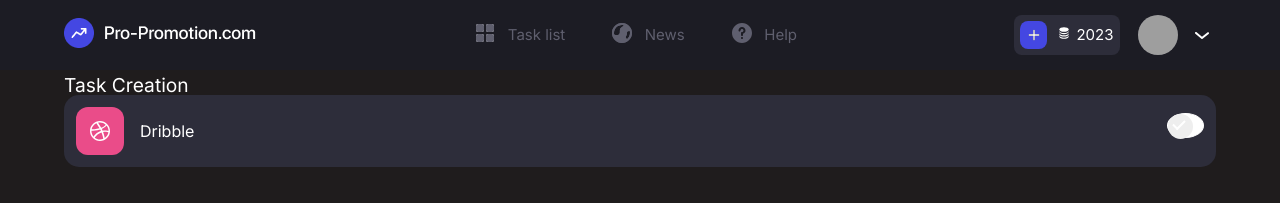
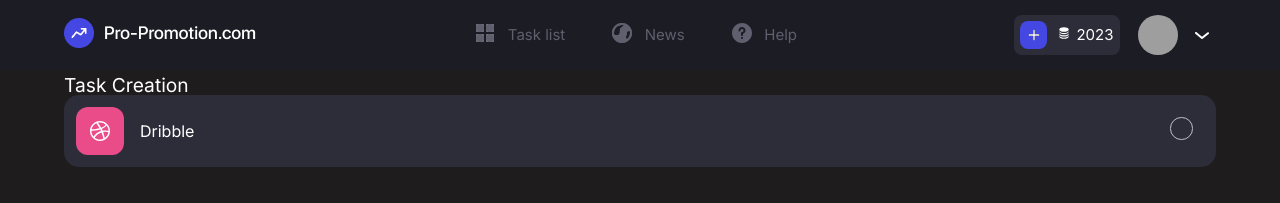
Before and after one commit to devdahcoder/webservice, a React (Create React App) app: page /create-task in a window 1280 px wide. Shown: the top 203 px of the page. Built offline with nearby package versions, Linux system fonts and the light colour scheme; grey boxes are pictures that could not be loaded.

Commit message:
Feat : added checkbox in create task page

```diff
--- a/src/Pages/CreateTask/CreateTask.js
+++ b/src/Pages/CreateTask/CreateTask.js
@@ -32,10 +32,10 @@ const CreateTask = () => {
                                     </div>
 
                                     <div className="social-media-checkbox-container">
-                                        <label className="payment-label">
-                                            <input type="checkbox" />
-                                            <span className="checkmark"></span>
-                                        </label>
+
+                                        <input type="checkbox" name="" id=""/>
+                                        <label htmlFor=""></label>
+
                                     </div>
                                 </div>
 
--- a/src/Pages/CreateTask/createtask.css
+++ b/src/Pages/CreateTask/createtask.css
@@ -73,87 +73,66 @@
   padding: 1em;
 }
 
-.task-create-container .task-create-display .task-create-form-container .task-create-form-display form .select-social-media-display .social-media-checkbox-display .social-media-checkbox-container {
+.task-create-container .task-create-display .task-create-form-container .task-create-form-display form .select-social-media-display .social-media-checkbox-display .social-media-checkbox-container input[type="checkbox"] {
   position: relative;
-}
-
-.task-create-container .task-create-display .task-create-form-container .task-create-form-display form .select-social-media-display .social-media-checkbox-display .social-media-checkbox-container .payment-label {
-  display: block;
-  position: relative;
-  padding-left: 35px;
-  margin-bottom: 12px;
+  width: 1.5em;
+  height: 1.5em;
+  color: #363839;
+  border: 1px solid #bdc1c6;
+  border-radius: 4px;
+  appearance: none;
+  outline: 0;
   cursor: pointer;
-  font-size: 22px;
-  user-select: none;
+  transition: background 175ms cubic-bezier(0.1, 0.1, 0.25, 1);
   border-radius: 50%;
 }
 
-.task-create-container .task-create-display .task-create-form-container .task-create-form-display form .select-social-media-display .social-media-checkbox-display .social-media-checkbox-container .payment-label input {
+.task-create-container .task-create-display .task-create-form-container .task-create-form-display form .select-social-media-display .social-media-checkbox-display .social-media-checkbox-container input[type="checkbox"]::before {
   position: absolute;
+  content: '';
+  display: block;
+  top: 0.5px;
+  left: 5px;
+  width: 7px;
+  height: 12px;
+  border-style: solid;
+  border-color: #ffffff;
+  border-width: 0 2px 2px 0;
+  transform: rotate(45deg);
   opacity: 0;
-  cursor: pointer;
-  height: 0;
-  width: 0;
-  border-radius: 50%;
 }
 
-.task-create-container .task-create-display .task-create-form-container .task-create-form-display form .select-social-media-display .social-media-checkbox-display .social-media-checkbox-container .payment-label input:checked ~ .checkmark {
-  background: linear-gradient(270deg, #8743FF, #4136F1);
-  box-shadow: 0px 15px 30px rgba(20, 102, 204, 0.16);
-  border-radius: 50%;
+.task-create-container .task-create-display .task-create-form-container .task-create-form-display form .select-social-media-display .social-media-checkbox-display .social-media-checkbox-container input[type="checkbox"]:checked {
+  color: #ffffff;
+  background: #50D86A;
+  background: #50D86A;
 }
 
-.task-create-container .task-create-display .task-create-form-container .task-create-form-display form .select-social-media-display .social-media-checkbox-display .social-media-checkbox-container .payment-label input:checked ~ .checkmark::after {
-  display: block;
+.task-create-container .task-create-display .task-create-form-container .task-create-form-display form .select-social-media-display .social-media-checkbox-display .social-media-checkbox-container input[type="checkbox"]:checked::before {
+  opacity: 1;
 }
 
-.task-create-container .task-create-display .task-create-form-container .task-create-form-display form .select-social-media-display .social-media-checkbox-display .social-media-checkbox-container .payment-label .checkmark {
-  position: absolute;
-  top: 0;
-  left: 0;
-  height: 25px;
-  width: 25px;
-  background-color: #eee;
-  border-radius: 50%;
-}
-
-.task-create-container .task-create-display .task-create-form-container .task-create-form-display form .select-social-media-display .social-media-checkbox-display .social-media-checkbox-container .payment-label .checkmark::after {
-  left: 9px;
-  top: 5px;
-  width: 5px;
-  height: 10px;
-  border: solid white;
-  border-width: 0 3px 3px 0;
-  transform: rotate(45deg);
-  content: "";
-  position: absolute;
-  display: none;
+.task-create-container .task-create-display .task-create-form-container .task-create-form-display form .select-social-media-display .social-media-checkbox-display .social-media-checkbox-container input[type="checkbox"]:checked ~ label::before {
+  clip-path: polygon(0 0, 100% 0, 100% 100%, 0 100%);
 }
 
 .task-create-container .task-create-display .task-create-form-container .task-create-form-display form .select-social-media-display .social-media-checkbox-display .social-media-checkbox-container label {
-  background-color: white;
-  border: 1px solid white;
-  border-radius: 50%;
+  position: relative;
   cursor: pointer;
-  height: 25px;
-  left: 0;
-  position: absolute;
-  top: 0;
-  width: 25px;
+  font-size: 1.5em;
+  font-weight: 600;
+  padding: 0 0.25em 0;
+  user-select: none;
 }
 
-.task-create-container .task-create-display .task-create-form-container .task-create-form-display form .select-social-media-display .social-media-checkbox-display .social-media-checkbox-container label::after {
-  border: 2px solid #fff;
-  border-top: none;
-  border-right: none;
-  content: "";
-  height: 5px;
-  left: 5px;
-  opacity: 0;
+.task-create-container .task-create-display .task-create-form-container .task-create-form-display form .select-social-media-display .social-media-checkbox-display .social-media-checkbox-container label::before {
   position: absolute;
-  top: 6.5px;
-  transform: rotate(-45deg);
-  width: 10px;
-  opacity: 1;
+  content: attr(data-content);
+  color: #9c9e9f;
+  clip-path: polygon(0 0, 0 0, 0% 100%, 0 100%);
+  text-decoration: line-through;
+  text-decoration-thickness: 3px;
+  text-decoration-color: black;
+  transition: clip-path 200ms cubic-bezier(0.25, 0.46, 0.45, 0.94);
 }
 /*# sourceMappingURL=createtask.css.map */
--- a/src/Pages/CreateTask/createtask.scss
+++ b/src/Pages/CreateTask/createtask.scss
@@ -83,88 +83,155 @@
                             }
 
                             .social-media-checkbox-container {
+                                // position: relative;
+
+
+
+
+                                input[type="checkbox"] {
                                     position: relative;
+                                    width: 1.5em;
+                                    height: 1.5em;
+                                    color: #363839;
+                                    border: 1px solid #bdc1c6;
+                                    border-radius: 4px;
+                                    appearance: none;
+                                    outline: 0;
+                                    cursor: pointer;
+                                    transition: background 175ms cubic-bezier(0.1, 0.1, 0.25, 1);
+                                    border-radius: 50%;
+                                    &::before {
+                                      position: absolute;
+                                      content: '';
+                                      display: block;
+                                      top: 0.5px;
+                                      left: 5px;
+                                      width: 7px;
+                                      height: 12px;
+                                      border-style: solid;
+                                      border-color: #ffffff;
+                                      border-width: 0 2px 2px 0;
+                                      transform: rotate(45deg);
+                                      opacity: 0;
+                                    }
+                                    &:checked {
+                                      color: #ffffff;
+                                      background: #50D86A;
 
-                                .payment-label {
-                                    display: block;
-                                    position: relative;
-                                    padding-left: 35px;
-                                    margin-bottom: 12px;
-                                    cursor: pointer;
-                                    font-size: 22px;
-                                    user-select: none;
-                                    border-radius: 50%;
+                                      background: #50D86A;
 
-                                    input {
-                                        position: absolute;
-                                        opacity: 0;
-                                        cursor: pointer;
-                                        height: 0;
-                                        width: 0;
-                                        border-radius: 50%;
-
-                                        &:checked ~ .checkmark{
-                                            background: linear-gradient(270deg, #8743FF, #4136F1);
-                                            box-shadow: 0px 15px 30px rgba(20,102,204,0.16);
-                                            border-radius: 50%;
-
-                                            &::after {
-                                                display: block;
+                                      &::before {
+                                        opacity: 1;
+                                      }
+                                      ~ label::before {
+                                        clip-path: polygon(0 0, 100% 0, 100% 100%, 0 100%);
                                       }
                                     }
                                   }
-                                    .checkmark {
+
+                                  label {
+                                    position: relative;
+                                    cursor: pointer;
+                                    font-size: 1.5em;
+                                    font-weight: 600;
+                                    padding: 0 0.25em 0;
+                                    user-select: none;
+                                    &::before {
                                       position: absolute;
-                                        top: 0;
-                                        left: 0;
-                                        height: 25px;
-                                        width: 25px;
-                                        background-color: #eee;
-                                        border-radius: 50%;
-
-                                        &::after {
-                                            left: 9px;
-                                            top: 5px;
-                                            width: 5px;
-                                            height: 10px;
-                                            border: solid white;
-                                            border-width: 0 3px 3px 0;
-                                            transform: rotate(45deg);
-                                            content: "";
-                                            position: absolute;
-                                            display: none;
+                                      content: attr(data-content);
+                                      color: #9c9e9f;
+                                      clip-path: polygon(0 0, 0 0, 0% 100%, 0 100%);
+                                      text-decoration: line-through;
+                                      text-decoration-thickness: 3px;
+                                      text-decoration-color: black;
+                                      transition: clip-path 200ms cubic-bezier(0.25, 0.46, 0.45, 0.94);
                                     }
                                   }
 
 
-                                }
 
-                                label {
-                                    background-color: white;
-                                    border: 1px solid white;
-                                    border-radius: 50%;
-                                    cursor: pointer;
-                                    height: 25px;
-                                    left: 0;
-                                    position: absolute;
-                                    top: 0;
-                                    width: 25px;
 
-                                    &::after {
-                                        border: 2px solid #fff;
-                                        border-top: none;
-                                        border-right: none;
-                                        content: "";
-                                        height: 5px;
-                                        left: 5px;
-                                        opacity: 0;
-                                        position: absolute;
-                                        top: 6.5px;
-                                        transform: rotate(-45deg);
-                                        width: 10px;
-                                        opacity: 1;
-                                    }
-                                }
+
+                                // .payment-label {
+                                //     display: block;
+                                //     position: relative;
+                                //     padding-left: 35px;
+                                //     margin-bottom: 12px;
+                                //     cursor: pointer;
+                                //     font-size: 22px;
+                                //     user-select: none;
+                                //     border-radius: 50%;
+
+                                //     input {
+                                //         position: absolute;
+                                //         opacity: 0;
+                                //         cursor: pointer;
+                                //         height: 0;
+                                //         width: 0;
+                                //         border-radius: 50%;
+
+                                //         &:checked ~ .checkmark{
+                                //             background: linear-gradient(270deg, #8743FF, #4136F1);
+                                //             box-shadow: 0px 15px 30px rgba(20,102,204,0.16);
+                                //             border-radius: 50%;
+
+                                //             &::after {
+                                //                 display: block;
+                                //             }
+                                //         }
+                                //     }
+                                //     .checkmark {
+                                //         position: absolute;
+                                //         top: 0;
+                                //         left: 0;
+                                //         height: 25px;
+                                //         width: 25px;
+                                //         background-color: #eee;
+                                //         border-radius: 50%;
+
+                                //         &::after {
+                                //             left: 9px;
+                                //             top: 5px;
+                                //             width: 5px;
+                                //             height: 10px;
+                                //             border: solid white;
+                                //             border-width: 0 3px 3px 0;
+                                //             transform: rotate(45deg);
+                                //             content: "";
+                                //             position: absolute;
+                                //             display: none;
+                                //         }
+                                //     }
+
+
+                                // }
+
+                                // label {
+                                //     background-color: white;
+                                //     border: 1px solid white;
+                                //     border-radius: 50%;
+                                //     cursor: pointer;
+                                //     height: 25px;
+                                //     left: 0;
+                                //     position: absolute;
+                                //     top: 0;
+                                //     width: 25px;
+
+                                //     &::after {
+                                //         border: 2px solid #fff;
+                                //         border-top: none;
+                                //         border-right: none;
+                                //         content: "";
+                                //         height: 5px;
+                                //         left: 5px;
+                                //         opacity: 0;
+                                //         position: absolute;
+                                //         top: 6.5px;
+                                //         transform: rotate(-45deg);
+                                //         width: 10px;
+                                //         opacity: 1;
+                                //     }
+                                // }
 
                             }
                         }
@@ -174,3 +241,18 @@
         }
     }
 }
+
+
+
+
+
+
+
+
+// @import url('https://fonts.googleapis.com/css?family=Source+Sans+Pro:600&display=swap');
+
+// $black: #363839;
+// $lightgray: #9c9e9f;
+// $gray: #bdc1c6;
+// $white: #fff;
+// $green: #06842c;
```
Also changed, not shown: 1 other file (tests, documents, lock files or other folders). Lines whose indentation alone changed are shown as unchanged.
